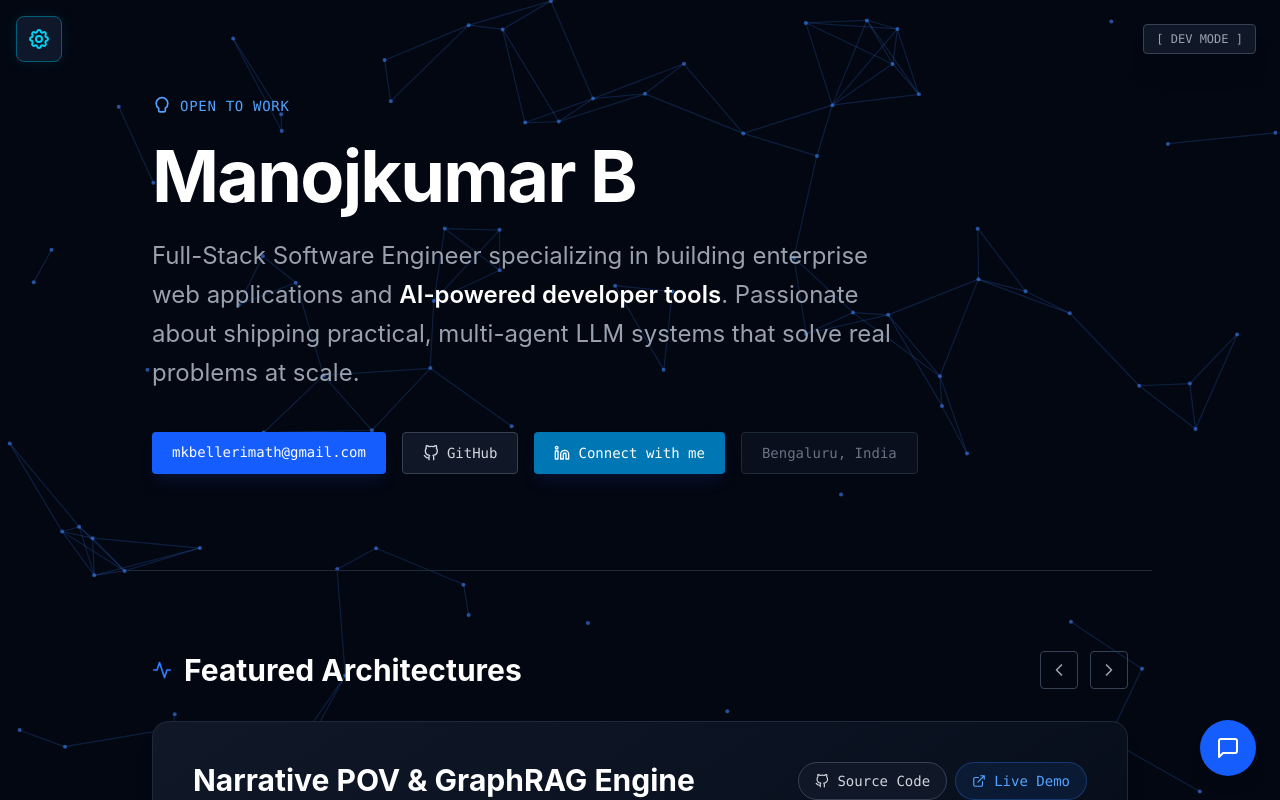
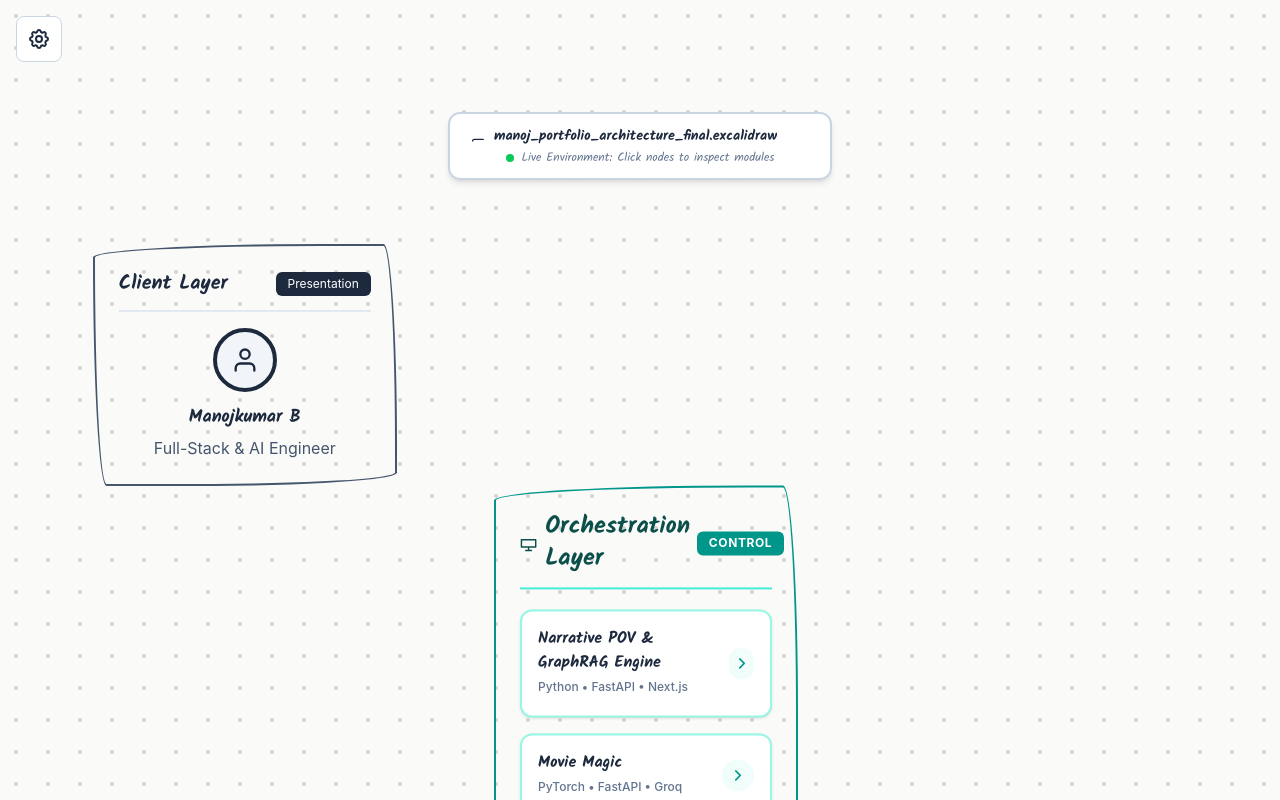
Before and after one commit to mkb05/Portfolio-1, a React (Vite) app: page / in a window 1280 px wide. Shown: the top 800 px of the page. Built offline with nearby package versions, Linux system fonts and the light colour scheme.

Commit message:
setting sketch theme as default

```diff
--- a/src/app.tsx
+++ b/src/app.tsx
@@ -4,7 +4,7 @@ import Portfolio from "./portfolio";
 
 // --- ORCHESTRATOR COMPONENT ---
 export default function App() {
-  const [theme, setTheme] = useState<"sketch" | "neural">("neural");
+  const [theme, setTheme] = useState<"sketch" | "neural">("sketch");
   const [isOpen, setIsOpen] = useState(false);
   const dropdownRef = useRef<HTMLDivElement>(null);
 
```
